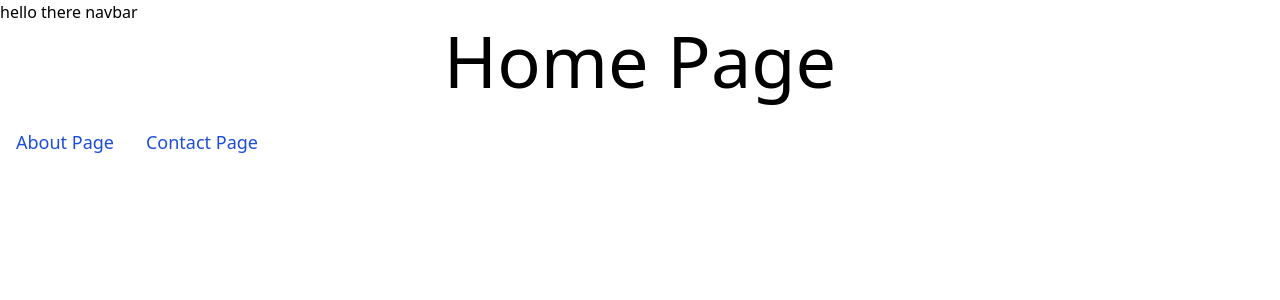
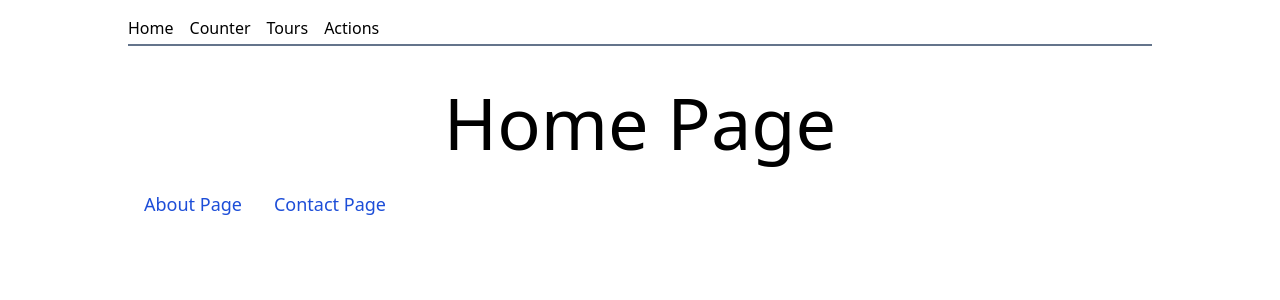
Before and after one commit to priyak1203/react-nextjs, a Next.js app in the folder 01-nextjs-tutorial-typescript/: page / in a window 1280 px wide. Shown: the top 300 px of the page. Built offline with nearby package versions, Linux system fonts and the light colour scheme.

Commit message:
navbar component in the layout

```diff
--- a/01-nextjs-tutorial-typescript/app/layout.tsx
+++ b/01-nextjs-tutorial-typescript/app/layout.tsx
@@ -1,3 +1,4 @@
+import Navbar from '@/components/Navbar';
 import './globals.css';
 
 export default function RootLayout({
@@ -8,8 +9,8 @@ export default function RootLayout({
   return (
     <html lang="en">
       <body>
-        <nav>hello there navbar</nav>
-        {children}
+        <Navbar />
+        <main className="max-w-5xl mx-auto py-10">{children}</main>
       </body>
     </html>
   );
--- /dev/null
+++ b/01-nextjs-tutorial-typescript/components/Navbar.tsx
@@ -0,0 +1,14 @@
+import Link from 'next/link';
+
+const Navbar = () => {
+  return (
+    <nav className="max-w-5xl mx-auto py-4 flex gap-x-4 border-b-2 pb-1 border-b-slate-500">
+      <Link href="/">Home</Link>
+      <Link href="/counter">Counter</Link>
+      <Link href="/tours">Tours</Link>
+      <Link href="/actions">Actions</Link>
+    </nav>
+  );
+};
+
+export default Navbar;
```
